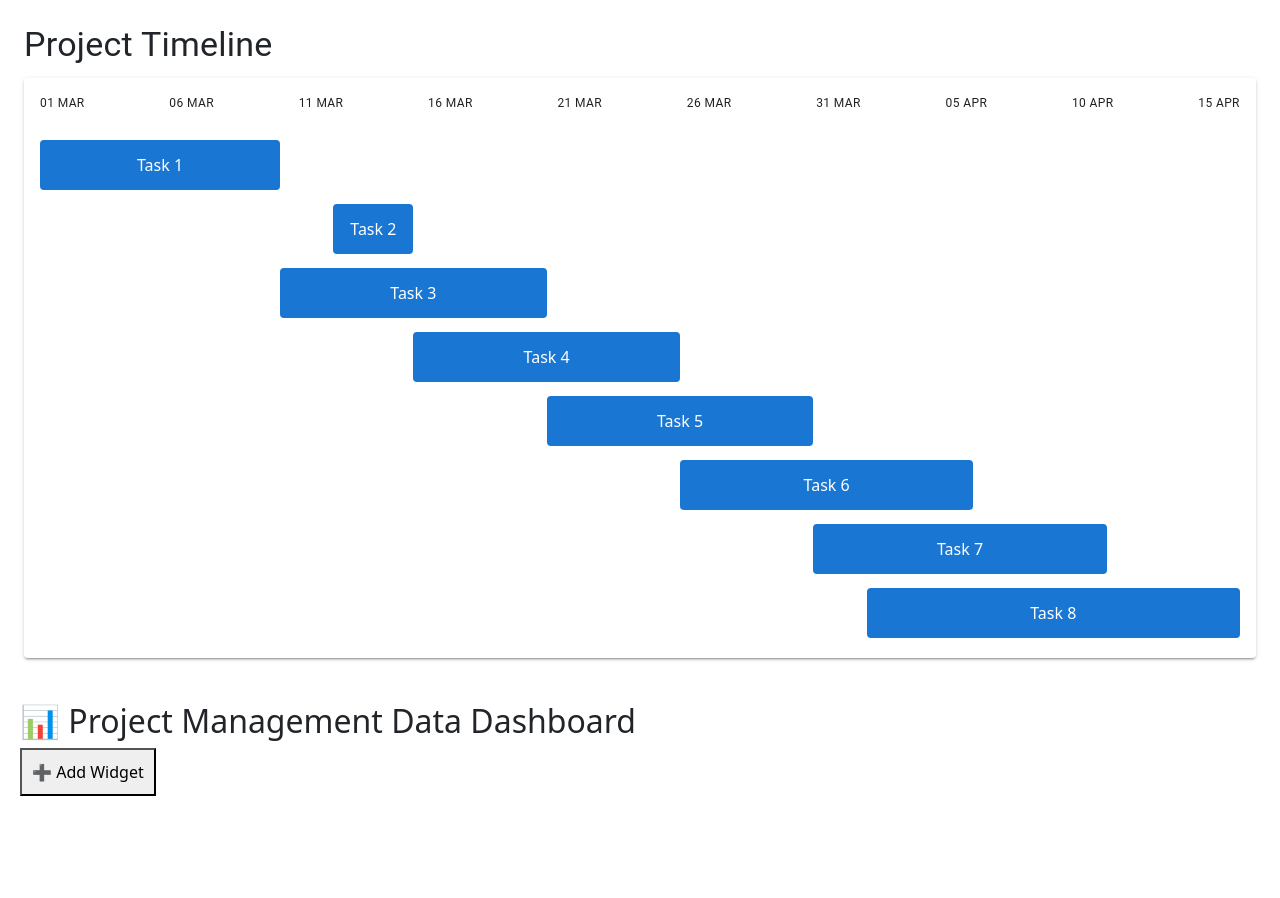
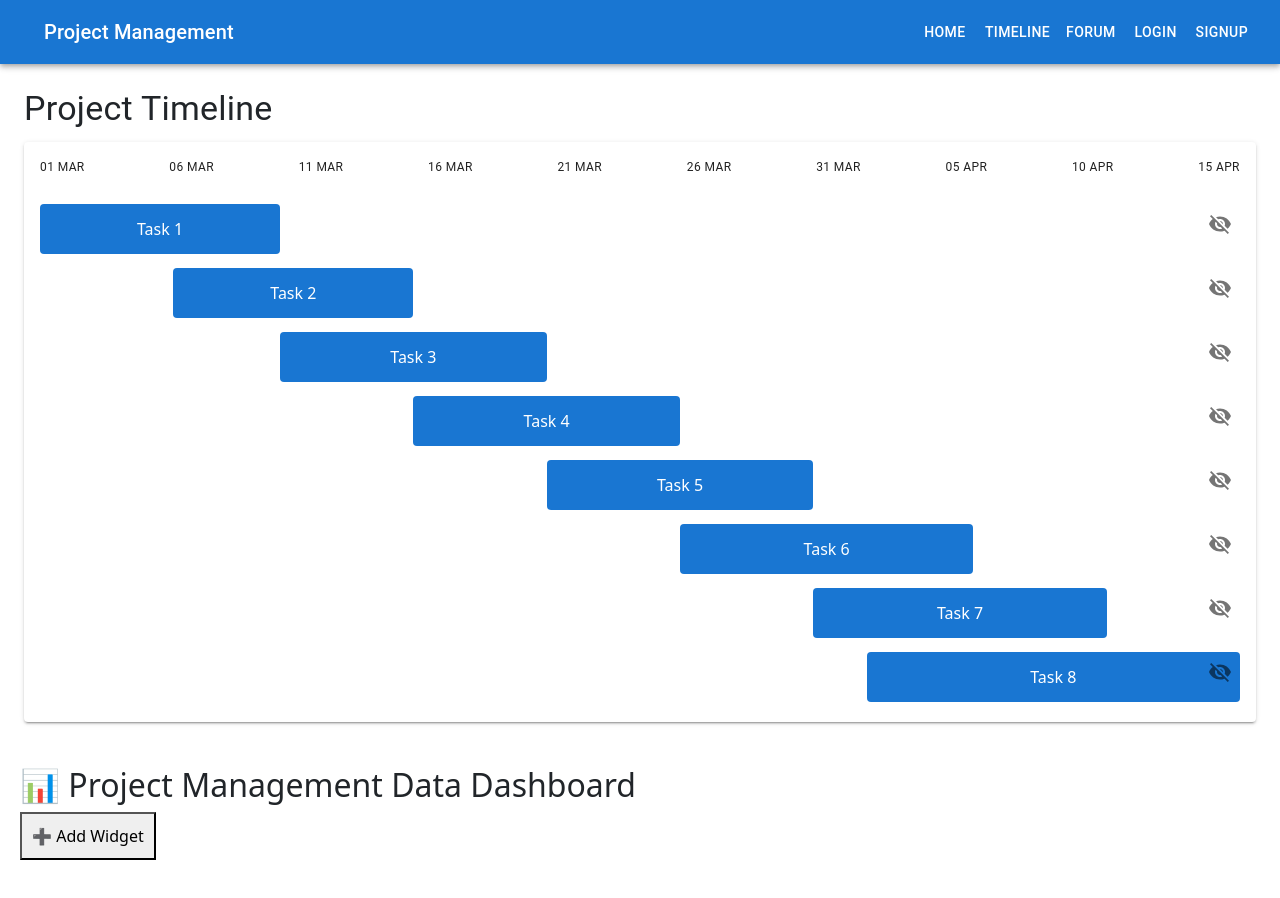
Before and after one commit to Lhanxi/IS3106-Group-1, a React (Create React App) app in the folder frontend/: page /timeline in a window 1280 px wide. Before the commit the page ends 836 px from the top, so only its background shows below. Built offline with nearby package versions, Linux system fonts and the light colour scheme.

Commit message:
timeline

```diff
--- a/frontend/package.json
+++ b/frontend/package.json
@@ -5,7 +5,8 @@
   "dependencies": {
     "@emotion/react": "^11.14.0",
     "@emotion/styled": "^11.14.0",
-    "@mui/material": "^6.4.5",
+    "@mui/icons-material": "^6.4.7",
+    "@mui/material": "^6.4.7",
     "@mui/x-data-grid": "^7.27.0",
     "@testing-library/dom": "^10.4.0",
     "@testing-library/jest-dom": "^6.6.3",
--- a/frontend/src/App.js
+++ b/frontend/src/App.js
@@ -13,11 +13,13 @@ import Login from "./pages/Login";
 import Signup from "./pages/Signup";
 import Home from "./pages/Home";
 import Timeline from "./pages/Timeline";
+import NavBar from "./components/NavBar";
 
 function App() {
   return (
     <Router>
       <div>
+        <NavBar />
         {/* Routes Setup */}
         <Routes>
           <Route path="/" element={<Login />} /> // Default route for login
--- /dev/null
+++ b/frontend/src/components/NavBar.js
@@ -0,0 +1,29 @@
+import React from 'react';
+import AppBar from '@mui/material/AppBar';
+import Toolbar from '@mui/material/Toolbar';
+import Typography from '@mui/material/Typography';
+import Button from '@mui/material/Button';
+import IconButton from '@mui/material/IconButton';
+import MenuIcon from '@mui/icons-material/Menu';
+import { Link } from 'react-router-dom';
+
+const NavBar = () => {
+  return (
+    <AppBar position="static">
+      <Toolbar>
+        <IconButton edge="start" color="inherit" aria-label="menu" sx={{ mr: 2 }}>
+        </IconButton>
+        <Typography variant="h6" sx={{ flexGrow: 1 }}>
+          Project Management
+        </Typography>
+        <Button color="inherit" component={Link} to="/">Home</Button>
+        <Button color="inherit" component={Link} to="/timeline">Timeline</Button>
+        <Button color="inherit" component={Link} to="/forum">Forum</Button>
+        <Button color="inherit" component={Link} to="/login">Login</Button>
+        <Button color="inherit" component={Link} to="/signup">Signup</Button>
+      </Toolbar>
+    </AppBar>
+  );
+};
+
+export default NavBar;
--- a/frontend/src/pages/Timeline.js
+++ b/frontend/src/pages/Timeline.js
@@ -1,17 +1,23 @@
 import React, { useState, useEffect } from "react";
-import { Box, Paper, Typography, Tooltip } from "@mui/material";
+import { Box, Paper, Typography, Tooltip, IconButton } from "@mui/material";
+import { Visibility, VisibilityOff } from "@mui/icons-material";
 import mockTasks from "./mockTasks.json"; // Adjust the path as needed
 
 const Timeline = ({ projectId }) => {
   const [tasks, setTasks] = useState([]);
   const [startDate, setStartDate] = useState(null);
   const [endDate, setEndDate] = useState(null);
+  const [visibleTasks, setVisibleTasks] = useState({});
 
   // Simulate a data fetch
   useEffect(() => {
     // Instead of sampleTasks, you could do:
     // axios.get('/api/tasks').then(res => setTasks(res.data));
     setTasks(mockTasks);
+    setVisibleTasks(mockTasks.reduce((acc, task) => {
+      acc[task._id] = true;
+      return acc;
+    }, {}));
   }, []);
 
   // Compute earliest start & latest end
@@ -52,6 +58,13 @@ const Timeline = ({ projectId }) => {
     return date.toLocaleDateString('en-GB', { day: '2-digit', month: 'short' }).toUpperCase();
   };
 
+  const toggleVisibility = (taskId) => {
+    setVisibleTasks((prev) => ({
+      ...prev,
+      [taskId]: !prev[taskId],
+    }));
+  };
+
   if (!startDate || !endDate) {
     return <Typography>Loading timeline...</Typography>;
   }
@@ -79,6 +92,7 @@ const Timeline = ({ projectId }) => {
         {/* The actual timeline rows */}
         {tasks.map((task) => {
           const barStyle = calculateBarPosition(task);
+          const isVisible = visibleTasks[task._id];
 
           return (
             <Box
@@ -87,6 +101,7 @@ const Timeline = ({ projectId }) => {
                 position: "relative",
                 mb: 3,
                 height: 40, // each row's height
+                display: isVisible ? 'block' : 'none',
               }}
             >
               {/* The bar itself (blue rectangle) */}
@@ -99,7 +114,7 @@ const Timeline = ({ projectId }) => {
                   </React.Fragment>
                 }
               >
-                  <Box
+                <Box
                   sx={{
                     position: "absolute",
                     top: 10, // center vertically
@@ -116,6 +131,12 @@ const Timeline = ({ projectId }) => {
                   <Typography variant="body3">{task.name}</Typography>
                 </Box>
               </Tooltip>
+              <IconButton
+                sx={{ position: "absolute", right: 0, top: 10 }}
+                onClick={() => toggleVisibility(task._id)}
+              >
+                {isVisible ? <VisibilityOff /> : <Visibility />}
+              </IconButton>
             </Box>
           );
         })}
--- a/frontend/src/pages/mockTasks.json
+++ b/frontend/src/pages/mockTasks.json
@@ -13,7 +13,7 @@
     "name": "Task 2",
     "status": "Completed",
     "description": "Description for Task 2",
-    "startDate": "2025-03-12T00:00:00.000Z",
+    "startDate": "2025-03-06T00:00:00.000Z",
     "dueDate": "2025-03-15T00:00:00.000Z",
     "projectId": "67beb08ef0f0ca9e7f6db407"
   },
```
Also changed, not shown: 1 other file (tests, documents, lock files or other folders).
